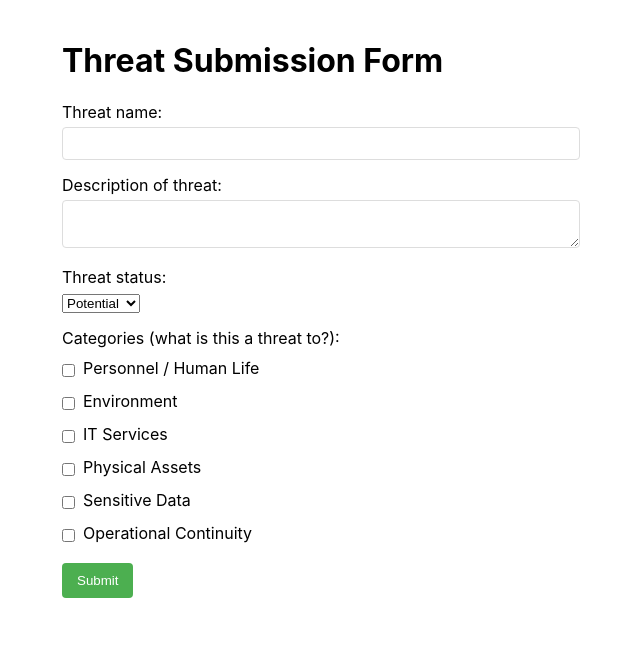
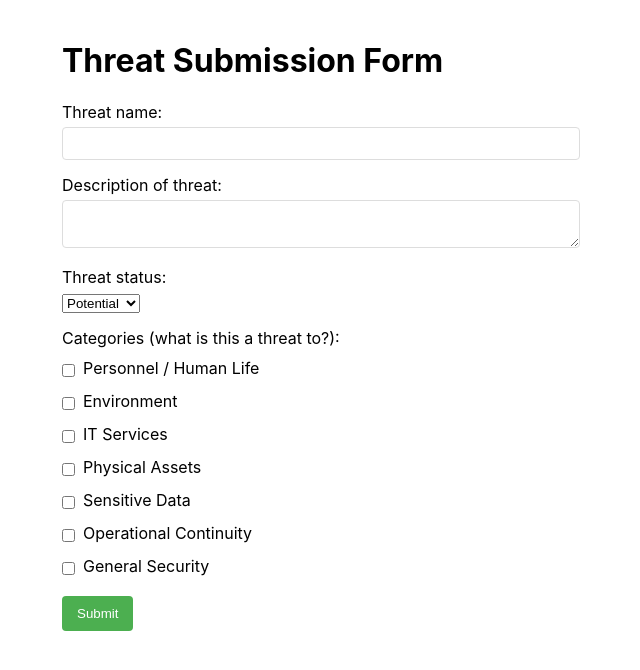
Before and after one commit to aaronrjackson/TIMS, a React (Create React App) app in the folder frontend/: page /form in a window 1280 px wide. Shown: the top 670 px of the page, without its empty margins (328-968 px from the left). Built offline with nearby package versions, Linux system fonts and the light colour scheme.

Commit message:
added another  additional category option

```diff
--- a/frontend/src/Form.js
+++ b/frontend/src/Form.js
@@ -8,7 +8,8 @@ function Form() {
     'IT Services',
     'Physical Assets',
     'Sensitive Data',
-    'Operational Continuity'
+    'Operational Continuity',
+    'General Security'
   ];
 
   const statusOptions = [
```
